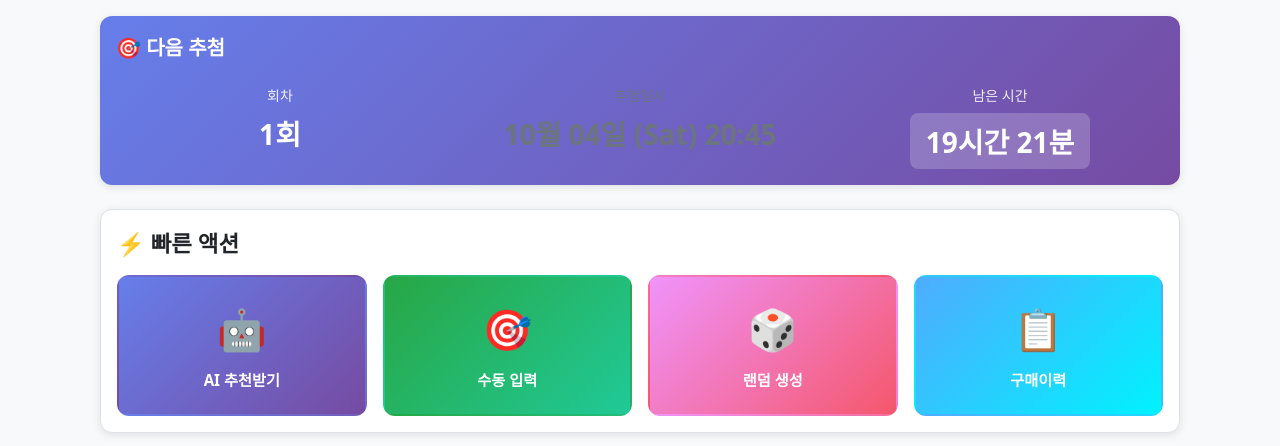
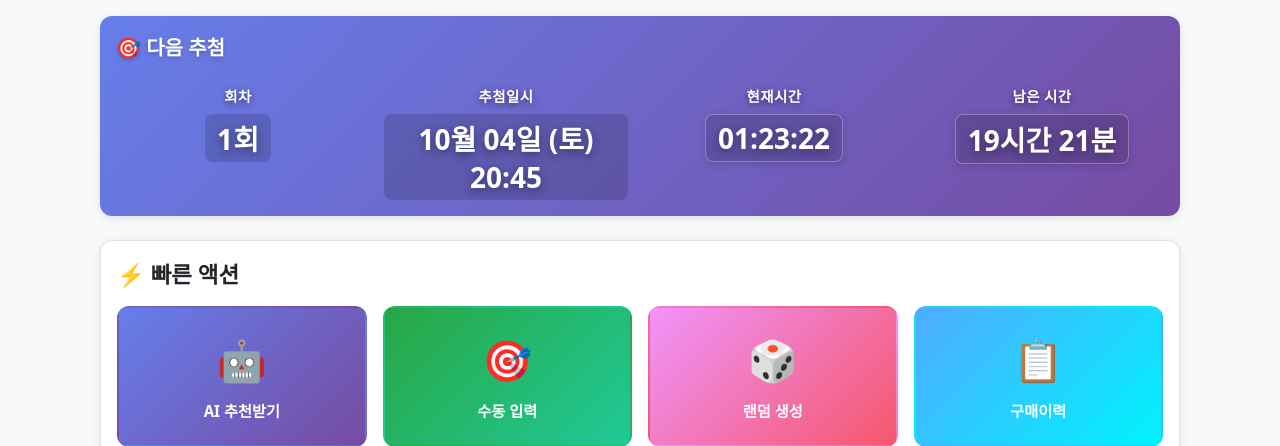
Before and after one commit to HyunjoonKwak/lotto_manager_web, a Flask app: page / in a window 1280 px wide. Shown: the part 211-657 px from the top of the page. Run offline with Flask 3, Linux system fonts and the light colour scheme; data that the repository does not hold is empty.

Commit message:
대시보드 다음 추첨 섹션 UI 개선
- 텍스트 가독성 향상: 흰색 글자에 강한 그림자 효과 적용
- label 폰트 크기 및 굵기 증가, 자간 조정
- value에 반투명 어두운 배경 추가로 대비 향상
- 요일 표시 영문→한글 변경 (Sat → 토)
- 현재시간 실시간 표시 추가 (HH:MM:SS)
- 레이아웃 3열→4열로 변경 (회차/추첨일시/현재시간/남은시간)
- JavaScript로 현재시간 1초마다 업데이트

🤖 Generated with [Claude Code](https://claude.com/claude-code)

Co-Authored-By: Claude <noreply@anthropic.com>

```diff
--- a/app/templates/index.html
+++ b/app/templates/index.html
@@ -29,7 +29,14 @@
       </div>
       <div class="draw-date">
         <div class="label">추첨일시</div>
-        <div class="value">{{ next_draw_date.strftime('%m월 %d일 (%a) %H:%M') }}</div>
+        <div class="value">
+          {% set weekdays = ['월', '화', '수', '목', '금', '토', '일'] %}
+          {{ next_draw_date.strftime('%m월 %d일') }} ({{ weekdays[next_draw_date.weekday()] }}) {{ next_draw_date.strftime('%H:%M') }}
+        </div>
+      </div>
+      <div class="draw-current-time">
+        <div class="label">현재시간</div>
+        <div class="value countdown-value" id="currentTime">--:--:--</div>
       </div>
       <div class="draw-countdown">
         <div class="label">남은 시간</div>
@@ -248,12 +255,13 @@
   margin: 0;
   font-size: 1.25rem;
   font-weight: 600;
+  text-shadow: 0 2px 4px rgba(0, 0, 0, 0.2);
 }
 
 .next-draw-content {
   display: grid;
-  grid-template-columns: repeat(3, 1fr);
-  gap: 2rem;
+  grid-template-columns: repeat(4, 1fr);
+  gap: 1.5rem;
   margin-top: 1.5rem;
 }
 
@@ -262,21 +270,33 @@
 }
 
 .next-draw-content .label {
-  font-size: 0.875rem;
-  opacity: 0.9;
+  font-size: 0.9rem;
+  opacity: 1;
   margin-bottom: 0.5rem;
+  font-weight: 600;
+  text-shadow: 0 2px 6px rgba(0, 0, 0, 0.5);
+  letter-spacing: 0.5px;
+  color: #ffffff;
 }
 
 .next-draw-content .value {
   font-size: 1.75rem;
-  font-weight: bold;
+  font-weight: 700;
+  text-shadow: 0 3px 8px rgba(0, 0, 0, 0.4);
+  color: #ffffff;
+  background: rgba(0, 0, 0, 0.15);
+  padding: 0.25rem 0.75rem;
+  border-radius: 0.5rem;
+  display: inline-block;
 }
 
 .countdown-value {
-  background: rgba(255, 255, 255, 0.2);
+  background: rgba(255, 255, 255, 0.25);
   padding: 0.5rem 1rem;
   border-radius: 0.5rem;
   display: inline-block;
+  border: 1px solid rgba(255, 255, 255, 0.3);
+  box-shadow: 0 2px 8px rgba(0, 0, 0, 0.15);
 }
 
 /* Quick Actions Card */
@@ -668,6 +688,19 @@
 </style>
 
 <script>
+// Update current time
+function updateCurrentTime() {
+  const now = new Date();
+  const hours = String(now.getHours()).padStart(2, '0');
+  const minutes = String(now.getMinutes()).padStart(2, '0');
+  const seconds = String(now.getSeconds()).padStart(2, '0');
+
+  const currentTimeEl = document.getElementById('currentTime');
+  if (currentTimeEl) {
+    currentTimeEl.textContent = `${hours}:${minutes}:${seconds}`;
+  }
+}
+
 // Update countdown timer
 function updateCountdown() {
   const drawDate = new Date('{{ next_draw_date.strftime("%Y-%m-%d %H:%M:%S") }}');
@@ -693,10 +726,14 @@ function updateCountdown() {
   }
 }
 
-// Initialize countdown
+// Initialize countdown and current time
 document.addEventListener('DOMContentLoaded', function() {
+  updateCurrentTime();
   updateCountdown();
-  setInterval(updateCountdown, 1000);
+  setInterval(function() {
+    updateCurrentTime();
+    updateCountdown();
+  }, 1000);
 });
 </script>
 
```
